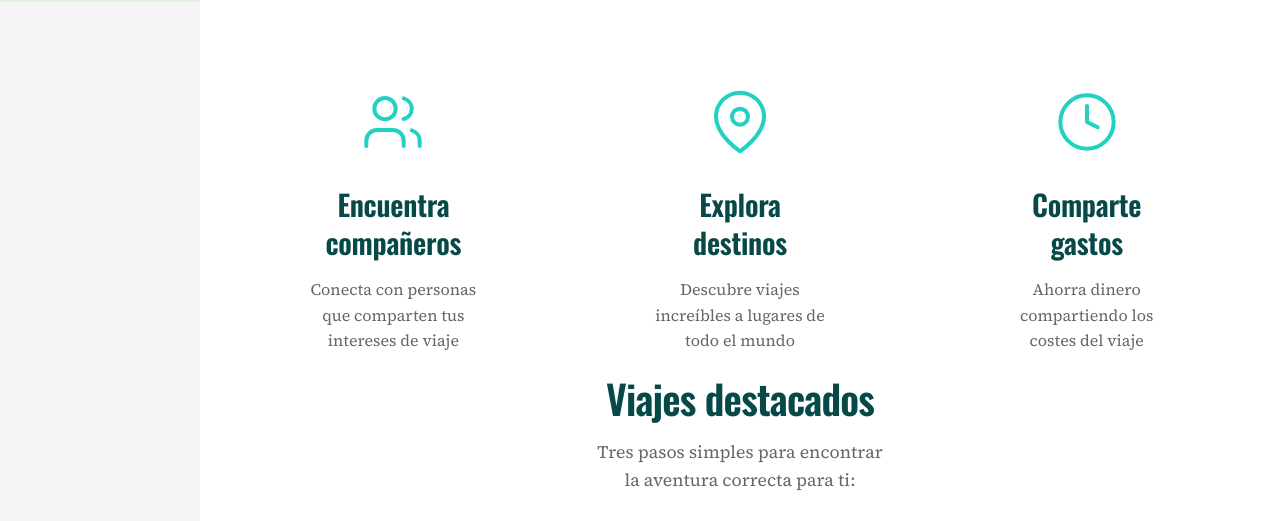
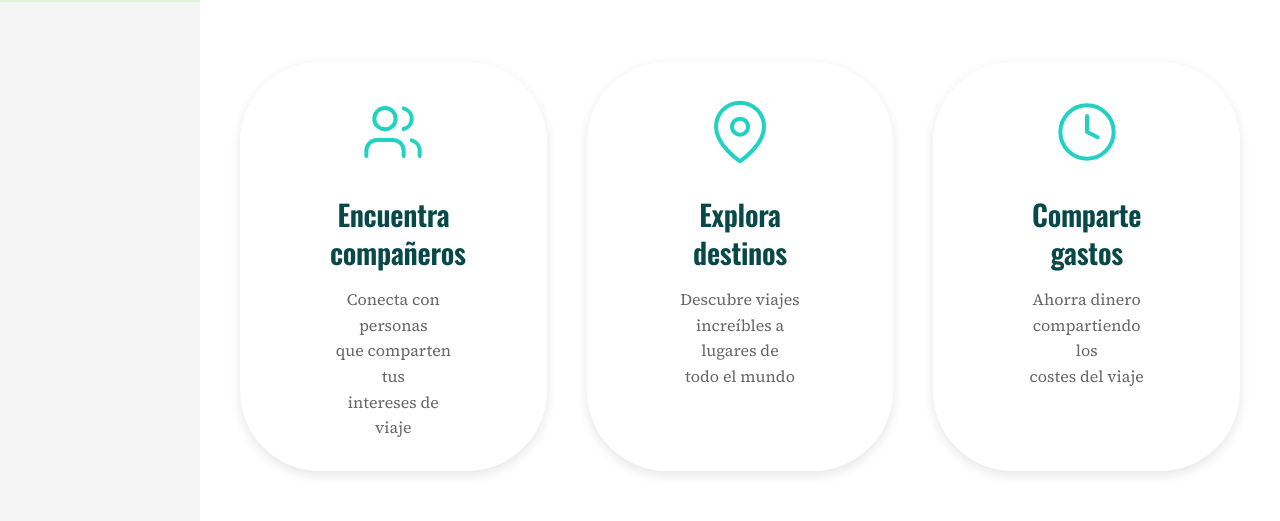
Before and after one commit to perezcastillopol/Frontend-Proyecto-Final-Grupo-3-mfpfsdev, an Angular app: page / in a window 1280 px wide. Shown: the part 798-1319 px from the top of the page. Built offline with nearby package versions, Linux system fonts and the light colour scheme.

Commit message:
fix: css - home

```diff
--- a/src/app/pages/home/home.component.css
+++ b/src/app/pages/home/home.component.css
@@ -35,11 +35,14 @@
   gap: 40px;
   max-width: 1000px;
   margin: 0 auto;
+  margin-bottom: 50px;
 }
 
 .feature-card {
   text-align: center;
-  padding: 20px;
+  padding: 30px 90px;
+  box-shadow: 0 4px 12px rgba(0, 0, 0, 0.1);
+  border-radius:80px;
 }
 
 .feature-icon {
```
